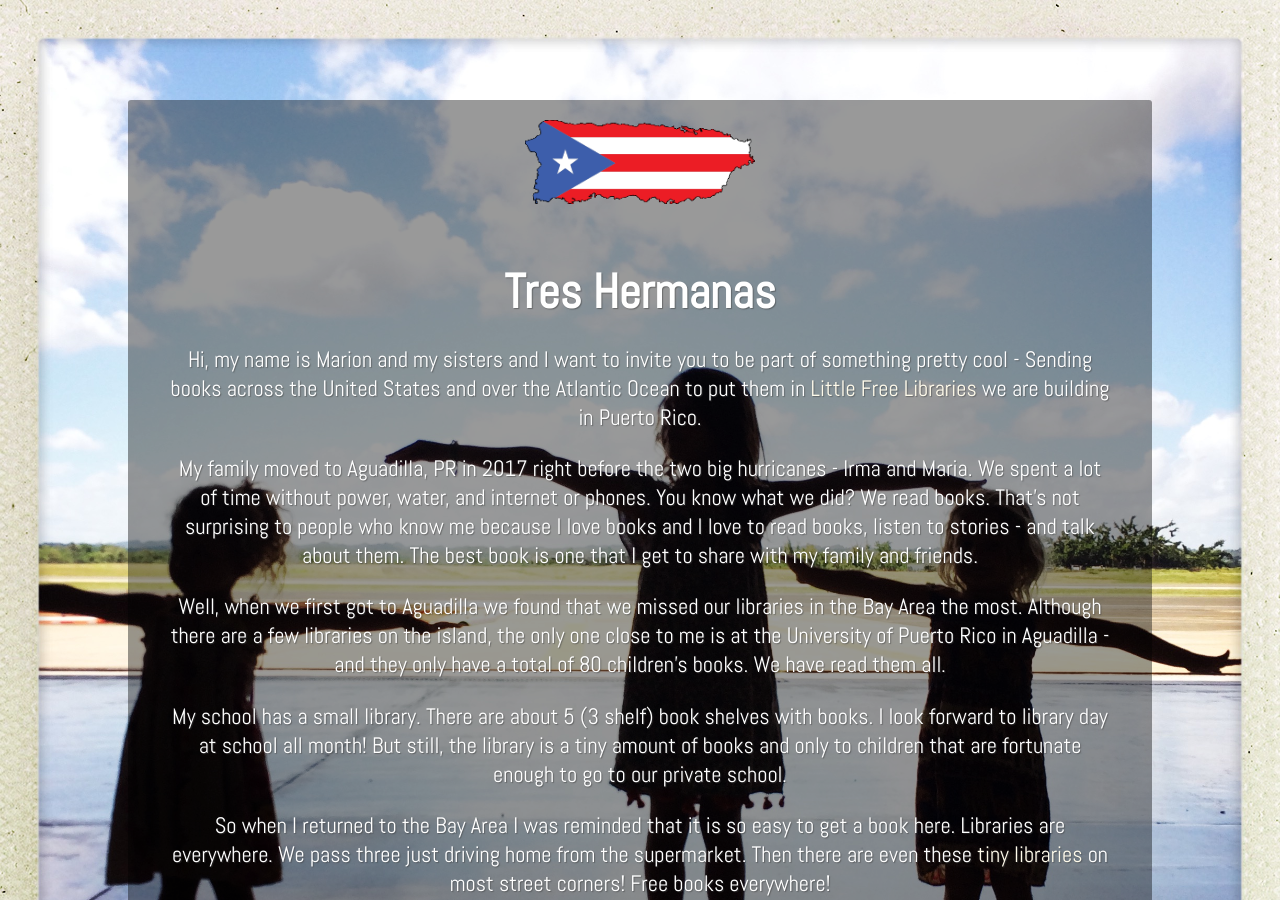
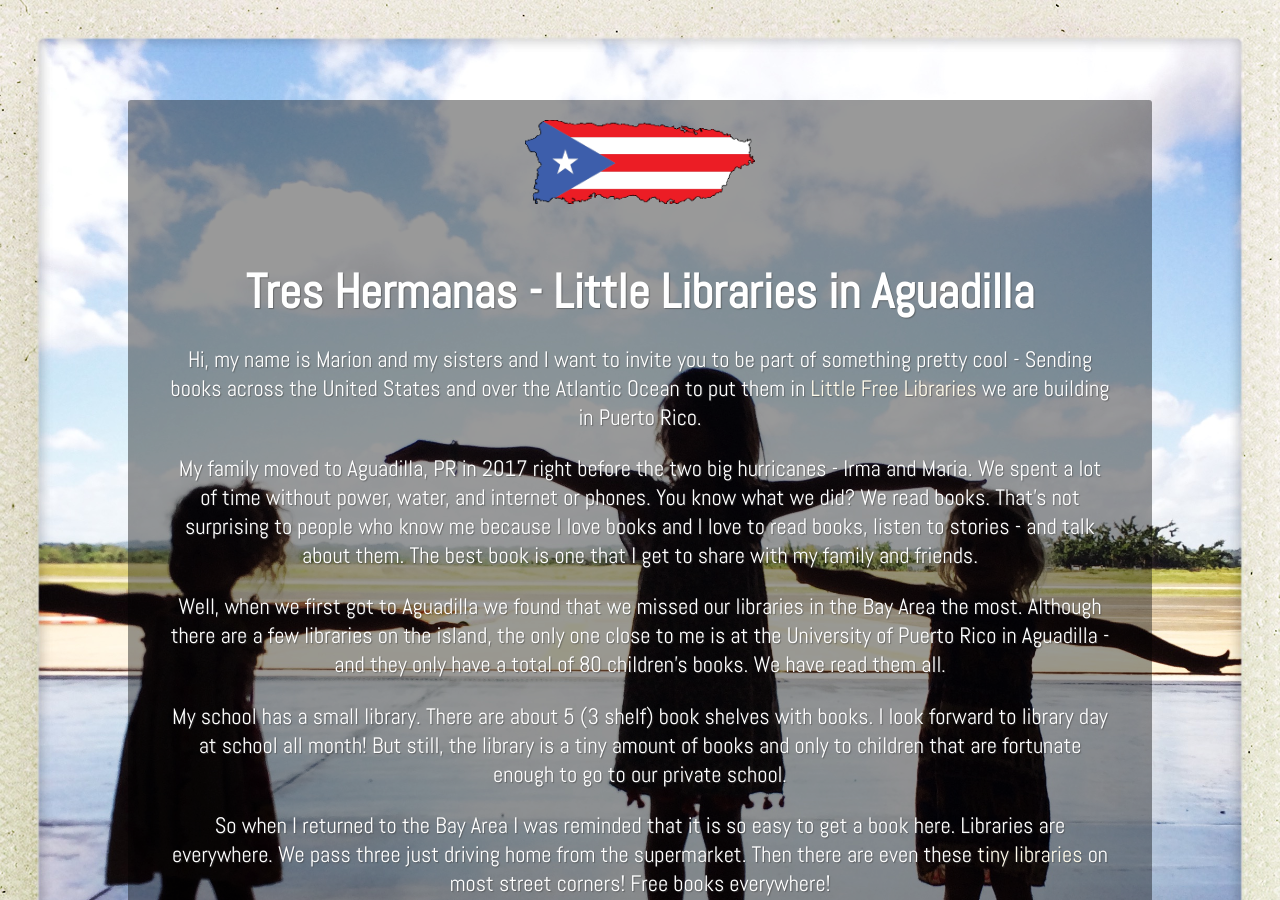
Before and after one commit to treshermanaspr/treshermanaspr.github.io, a Jekyll site: the page built from index.html, in a window 1280 px wide and 900 px high. Built offline with Jekyll 4.4.1, drawn with Linux system fonts in a browser that asks for light colours; nearby versions of some CDN libraries.

Commit message:
Update index.html

```diff
--- a/index.html
+++ b/index.html
@@ -1,5 +1,5 @@
 ---
-title: Tres Hermanas
+title: Tres Hermanas - Little Libraries in Aguadilla
 description: Three sisters who love Puerto Rico and reading.
 background_image: /images/tres-hermanas-shadow.jpg
 map:
@@ -56,6 +56,8 @@ _options:
     width: 600
     height: 1200
 ---
+
+<meta name="description" content="Three sisters in Aguadilla, Puerto Rico build and install Little Libraries in local parts for the community to take a book, leave a book, or just have a read.">
 
 <p class="success">Message sent. Thanks!</p>
 
```
